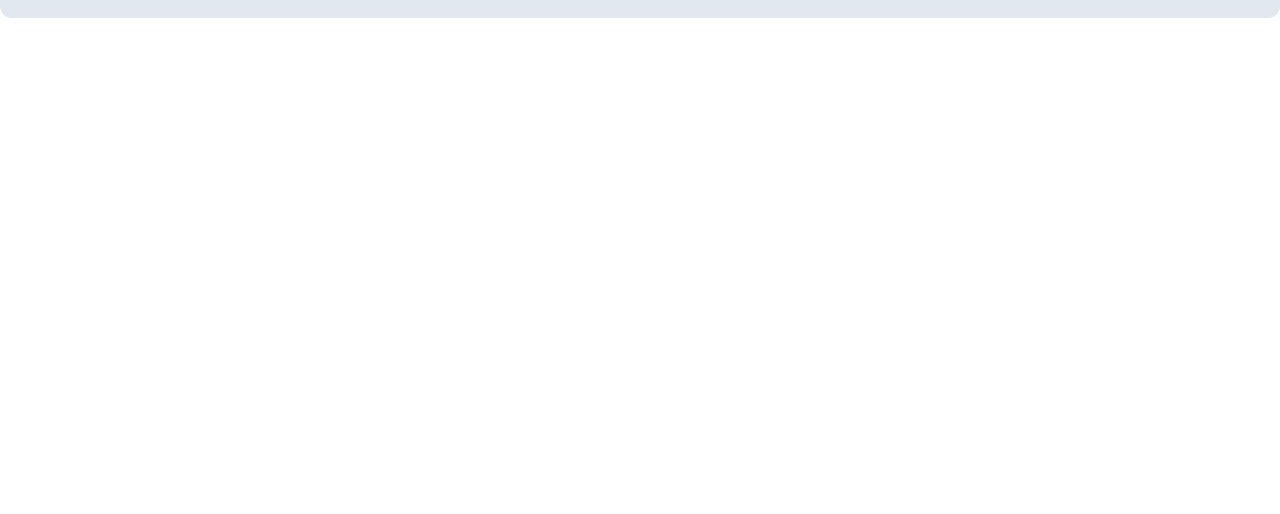
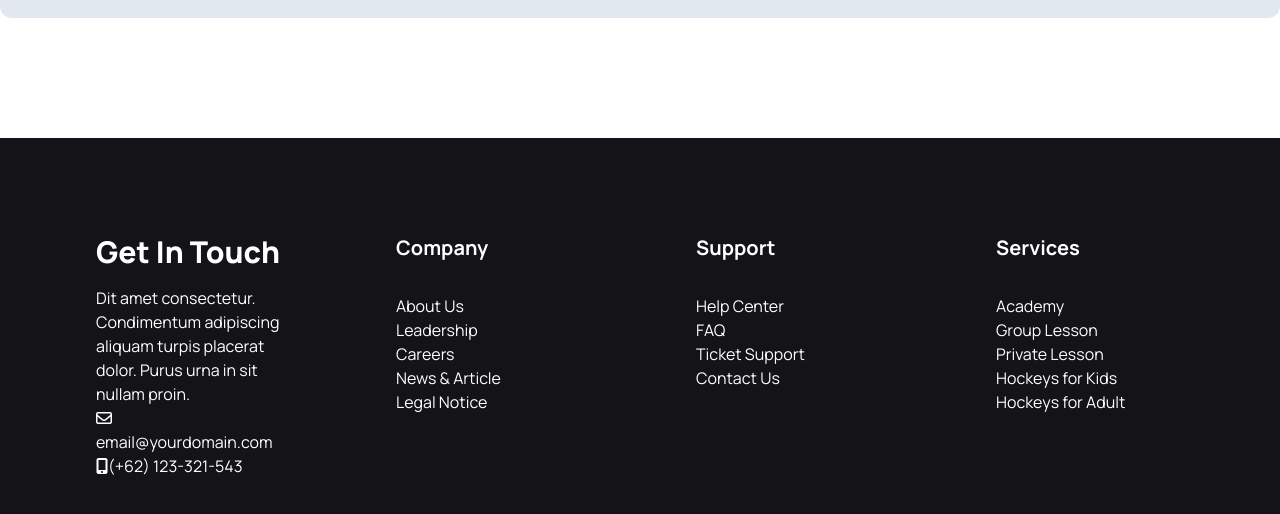
Before and after one commit to shohan89/hockey, a plain HTML site: page index.html in a window 1280 px wide. Shown: the part 5696-6210 px from the top of the page. Before the commit the page ends 5834 px from the top, so only its background shows below. Drawn offline with nearby package versions, Linux system fonts and the light colour scheme.

Commit message:
footer added

```diff
--- a/index.html
+++ b/index.html
@@ -655,7 +655,11 @@
         <div class="lg:mt-12 mt-6 grid lg:grid-cols-3 gap-6">
           <div class="contact-info border-2 rounded-2xl p-6 lg:p-12">
             <div class="mb-6 phone bg-[#bced6d1a] p-8 rounded-2xl">
-              <img class="w-12 mb-6" src="./Images/Group 1171275317.png" alt="" />
+              <img
+                class="w-12 mb-6"
+                src="./Images/Group 1171275317.png"
+                alt=""
+              />
               <p>
                 Phone Number: <br /><span class="text-xl font-extrabold"
                   >(+62) 123-321-543</span
@@ -663,12 +667,28 @@
               </p>
             </div>
             <div class="mb-6 email bg-[#fddd5f1a] p-8 rounded-2xl">
-              <img class="w-12 mb-6" src="./Images/Group 1171275318.png" alt="" />
-              <p>Email: <br /><span class="text-xl font-extrabold">email@yourdomain.com</span></p>
+              <img
+                class="w-12 mb-6"
+                src="./Images/Group 1171275318.png"
+                alt=""
+              />
+              <p>
+                Email: <br /><span class="text-xl font-extrabold"
+                  >email@yourdomain.com</span
+                >
+              </p>
             </div>
             <div class="location bg-[#629cf31a] p-12 rounded-2xl">
-              <img class="w-12 mb-6" src="./Images/Group 1171275321.png" alt="" />
-              <p>Location: <br /><span class="text-xl font-extrabold">152/1 Mohakhali Wireless Gate</span></p>
+              <img
+                class="w-12 mb-6"
+                src="./Images/Group 1171275321.png"
+                alt=""
+              />
+              <p>
+                Location: <br /><span class="text-xl font-extrabold"
+                  >152/1 Mohakhali Wireless Gate</span
+                >
+              </p>
             </div>
           </div>
           <div class="form-fields lg:col-span-2">
@@ -737,5 +757,55 @@
       <!-- Get in touch section -->
     </main>
     <!-- Main -->
+    <footer class="bg-[#131318]">
+      <!-- inner footer container -->
+      <div
+        class="container mx-auto grid gap-12 lg:gap-28 grid-cols-1 lg:grid-cols-4 p-24"
+      >
+        <div class="get-in-touch text-white">
+          <h3 class="text-3xl font-extrabold mb-4">Get In Touch</h3>
+          <p>
+            Dit amet consectetur. Condimentum adipiscing aliquam turpis placerat
+            dolor. Purus urna in sit nullam proin.
+          </p>
+          <div>
+            <i class="fa-regular fa-envelope"></i
+            ><span>email@yourdomain.com</span>
+          </div>
+          <i class="fa-solid fa-mobile-screen-button"></i
+          ><span>(+62) 123-321-543</span>
+        </div>
+        <div class="company text-white">
+          <h3 class="text-xl font-bold mb-8">Company</h3>
+          <ul>
+            <li>About Us</li>
+            <li>Leadership</li>
+            <li>Careers</li>
+            <li>News & Article</li>
+            <li>Legal Notice</li>
+          </ul>
+        </div>
+        <div class="support text-white">
+          <h3 class="text-xl font-bold mb-8">Support</h3>
+          <ul>
+            <li>Help Center</li>
+            <li>FAQ</li>
+            <li>Ticket Support</li>
+            <li>Contact Us</li>
+          </ul>
+        </div>
+        <div class="services text-white">
+          <h3 class="text-xl font-bold mb-8">Services</h3>
+          <ul>
+            <li>Academy</li>
+            <li>Group Lesson</li>
+            <li>Private Lesson</li>
+            <li>Hockeys for Kids</li>
+            <li>Hockeys for Adult</li>
+          </ul>
+        </div>
+      </div>
+      <!-- inner footer container -->
+    </footer>
   </body>
 </html>
```
